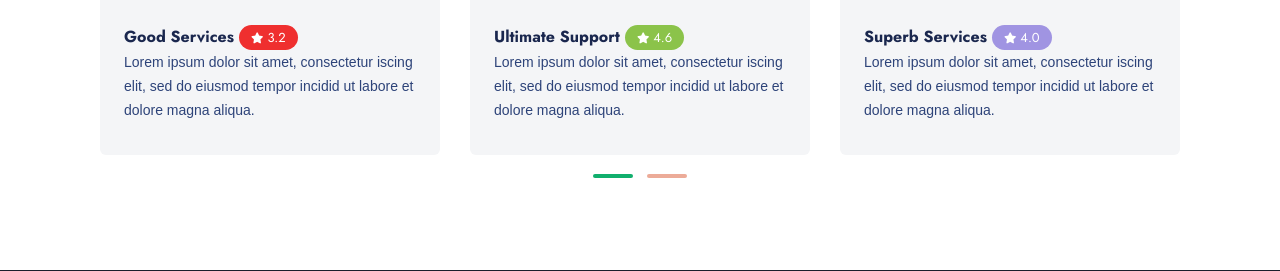
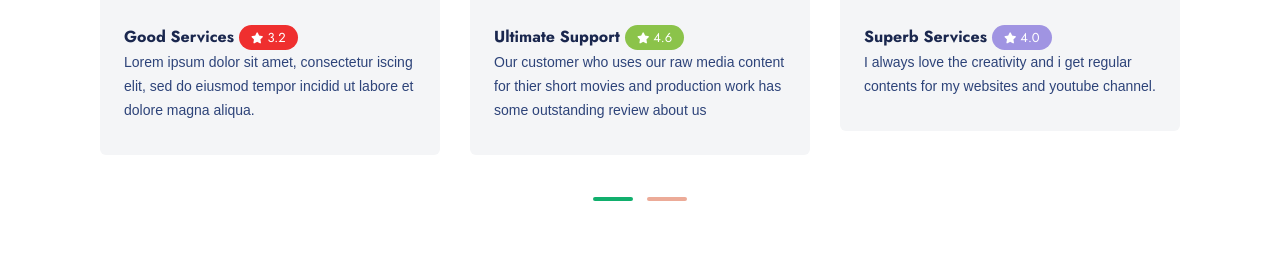
Before and after one commit to wittymindstech/pixzium, a Django app: page /about/ in a window 1280 px wide. Shown: the part 1690-1961 px from the top of the page. Run offline with Django 3.2, Linux system fonts and the light colour scheme; parts of the project's set-up code (start-up, migrations or seed data) failed here and were passed over; some libraries are stand-ins or nearby versions; some web fonts are replaced.

Commit message:
Update about.html

```diff
--- a/templates/about.html
+++ b/templates/about.html
@@ -195,7 +195,7 @@
 										</div>
 										<div class="_re7kl">
 											<h4 class="htu_98">Ultimate Support<span class="kjl_4 good"><i class="fa fa-star"></i>4.6</span></h4>
-											<p>Lorem ipsum dolor sit amet, consectetur iscing elit, sed do eiusmod tempor incidid ut labore et dolore magna aliqua.</p>
+											<p>Our customer who uses our raw media content for thier short movies and production work has some outstanding review about us</p>
 										</div>
 									</div>
 								</div>
@@ -215,7 +215,7 @@
 										</div>
 										<div class="_re7kl">
 											<h4 class="htu_98">Superb Services<span class="kjl_4 min"><i class="fa fa-star"></i>4.0</span></h4>
-											<p>Lorem ipsum dolor sit amet, consectetur iscing elit, sed do eiusmod tempor incidid ut labore et dolore magna aliqua.</p>
+											<p>I always love the creativity and i get regular contents for my websites and youtube channel.</p>
 										</div>
 									</div>
 								</div>
@@ -235,7 +235,7 @@
 										</div>
 										<div class="_re7kl">
 											<h4 class="htu_98">Good Services<span class="kjl_4 mid"><i class="fa fa-star"></i>4.3</span></h4>
-											<p>Lorem ipsum dolor sit amet, consectetur iscing elit, sed do eiusmod tempor incidid ut labore et dolore magna aliqua.</p>
+											<p>I was looking for some natural music and audio for background effect for my short movies and i got the clear and outstanding content.</p>
 										</div>
 									</div>
 								</div>
@@ -255,7 +255,7 @@
 										</div>
 										<div class="_re7kl">
 											<h4 class="htu_98">Awesome Designs<span class="kjl_4 good"><i class="fa fa-star"></i>4.5</span></h4>
-											<p>Lorem ipsum dolor sit amet, consectetur iscing elit, sed do eiusmod tempor incidid ut labore et dolore magna aliqua.</p>
+											<p>I was looking for some art work for my website and youtube channel, i got awesome content from Pixzium , they have natural content creators.</p>
 										</div>
 									</div>
 								</div>
@@ -274,8 +274,8 @@
 											</div>
 										</div>
 										<div class="_re7kl">
-											<h4 class="htu_98">Good Services<span class="kjl_4 mid"><i class="fa fa-star"></i>4.1</span></h4>
-											<p>Lorem ipsum dolor sit amet, consectetur iscing elit, sed do eiusmod tempor incidid ut labore et dolore magna aliqua.</p>
+											<h4 class="htu_98">Good Countryside Media<span class="kjl_4 mid"><i class="fa fa-star"></i>4.1</span></h4>
+											<p>Production  for Indian youtube channel was quite difficut before, but Pixzium has great contributors who provide us countryside media content.</p>
 										</div>
 									</div>
 								</div>
```
